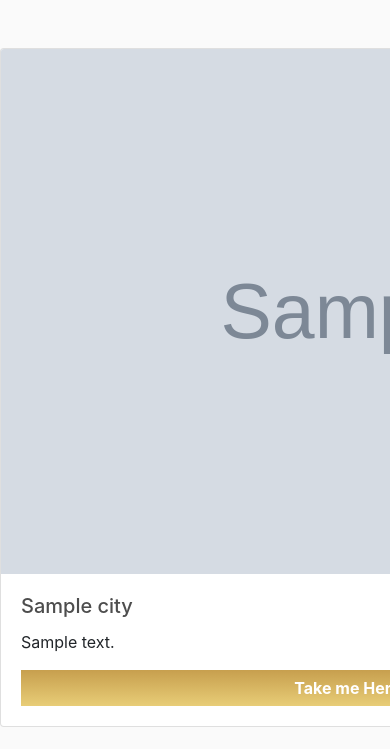
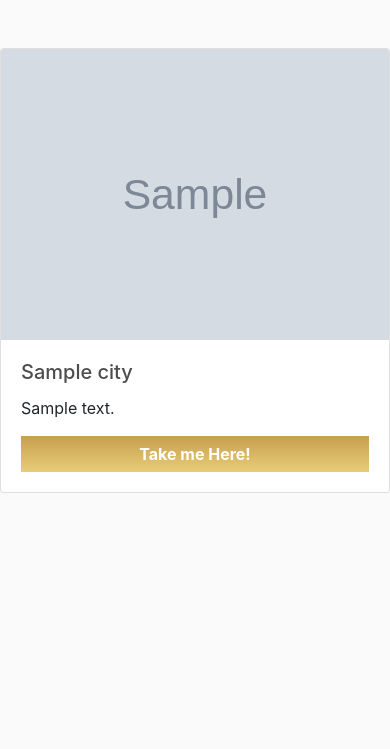
Before and after one commit to Ivy8127/Esovis-VR, a Django app: a page that uses VRApp/templates/VRApp/city.html in a window 390 px wide; the page is wider, and only the part inside the window is pictured. Shown: the part 57-806 px from the top of that part. Run offline with Django 3.2, Linux system fonts and the light colour scheme; tables that the repository leaves empty hold one stand-in row (values such as "Sample post"); grey boxes marked "Sample" are stand-in pictures; some libraries are stand-ins or nearby versions.

Commit message:
Responsive layout

```diff
--- a/VRApp/templates/VRApp/city.html
+++ b/VRApp/templates/VRApp/city.html
@@ -1,19 +1,19 @@
-{% extends 'VRApp/main.html'%} {% load static %} {% block title %}City |
-Esovis VR{% endblock %}{% block content%}
+{% extends 'VRApp/main.html'%} {% load static %} {% block title %}City | Esovis
+VR{% endblock %}{% block content%}
 <br />
 <br />
+<div class="container">
+  <div class="row">
     <div class="card mb-3 mx-auto" style="width: 700px">
       <img
         src="{{city.imageURL}}"
-    class="card-img-top"
+        class="card-img-top img-fluid"
         alt="..."
         style="width: 700px"
       />
       <div class="card-body">
         <h5 class="card-title">{{city.title}}</h5>
-    <p class="card-text">
-      {{city.description}}
-    </p>
+        <p class="card-text">{{city.description}}</p>
         <a
           href="{% url 'shop'%}"
           class="btn btn-block"
@@ -28,4 +28,7 @@ Esovis VR{% endblock %}{% block content%}
         >
       </div>
     </div>
+  </div>
+</div>
+
 {% endblock content%}
```
Also changed, not shown: VRApp/templates/VRApp/country.html (+6 -4 lines). Lines whose indentation alone changed are shown as unchanged.
